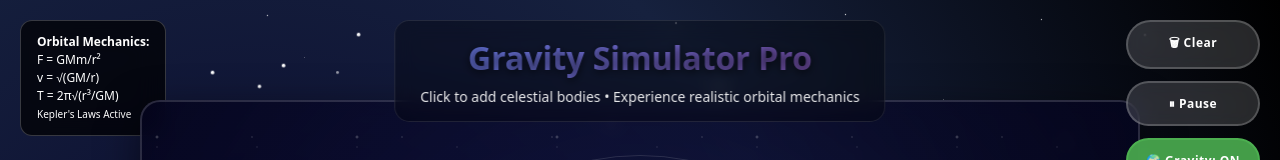
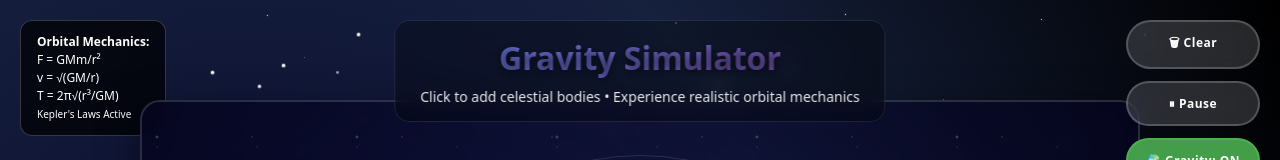
Before and after one commit to Inshamhaque/Gravion, a plain HTML site: page index.html in a window 1280 px wide. Shown: the top 160 px of the page. Drawn offline with Linux system fonts and the light colour scheme.

```diff
--- a/index.html
+++ b/index.html
@@ -433,7 +433,7 @@ body {
 
 <div class="lab">
 <div class="header">
-<div class="title">Gravity Simulator Pro</div>
+<div class="title">Gravity Simulator</div>
 <div class="subtitle">Click to add celestial bodies • Experience realistic orbital mechanics</div>
 </div>
 
```
